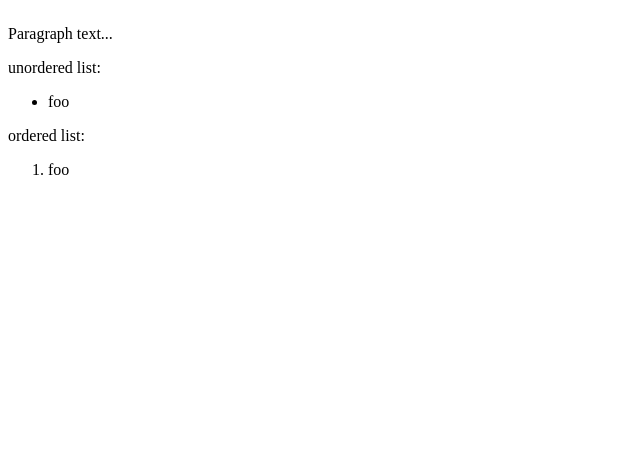
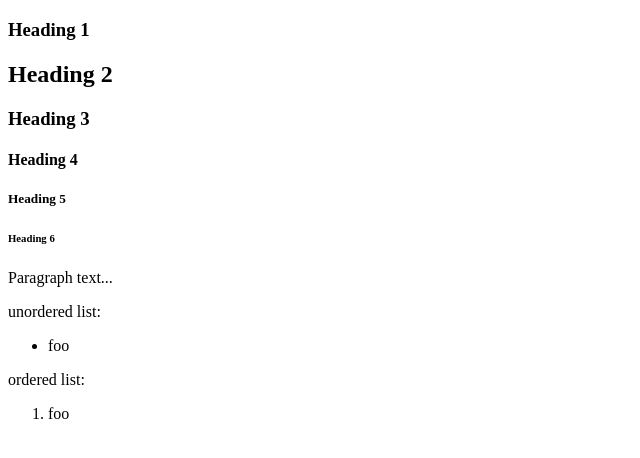
Before and after one commit to mikedlowis-prototypes/journal, a plain HTML site: page index.html in a window 1280 px wide. Shown: the whole page, without its empty margins (0-640 px from the left). Drawn offline with Linux system fonts and the light colour scheme.

Commit message:
add headings

```diff
--- a/index.html
+++ b/index.html
@@ -8,12 +8,12 @@
 	<body>
 		<section>
 			<article contenteditable="true">
-				<h1></h1>
-				<h2></h2>
-				<h3></h3>
-				<h4></h4>
-				<h5></h5>
-				<h6></h6>
+				<h1>Heading 1</h1>
+				<h2>Heading 2</h2>
+				<h3>Heading 3</h3>
+				<h4>Heading 4</h4>
+				<h5>Heading 5</h5>
+				<h6>Heading 6</h6>
 				<p>Paragraph text...</p>
 				unordered list:
 				<ul>
```
